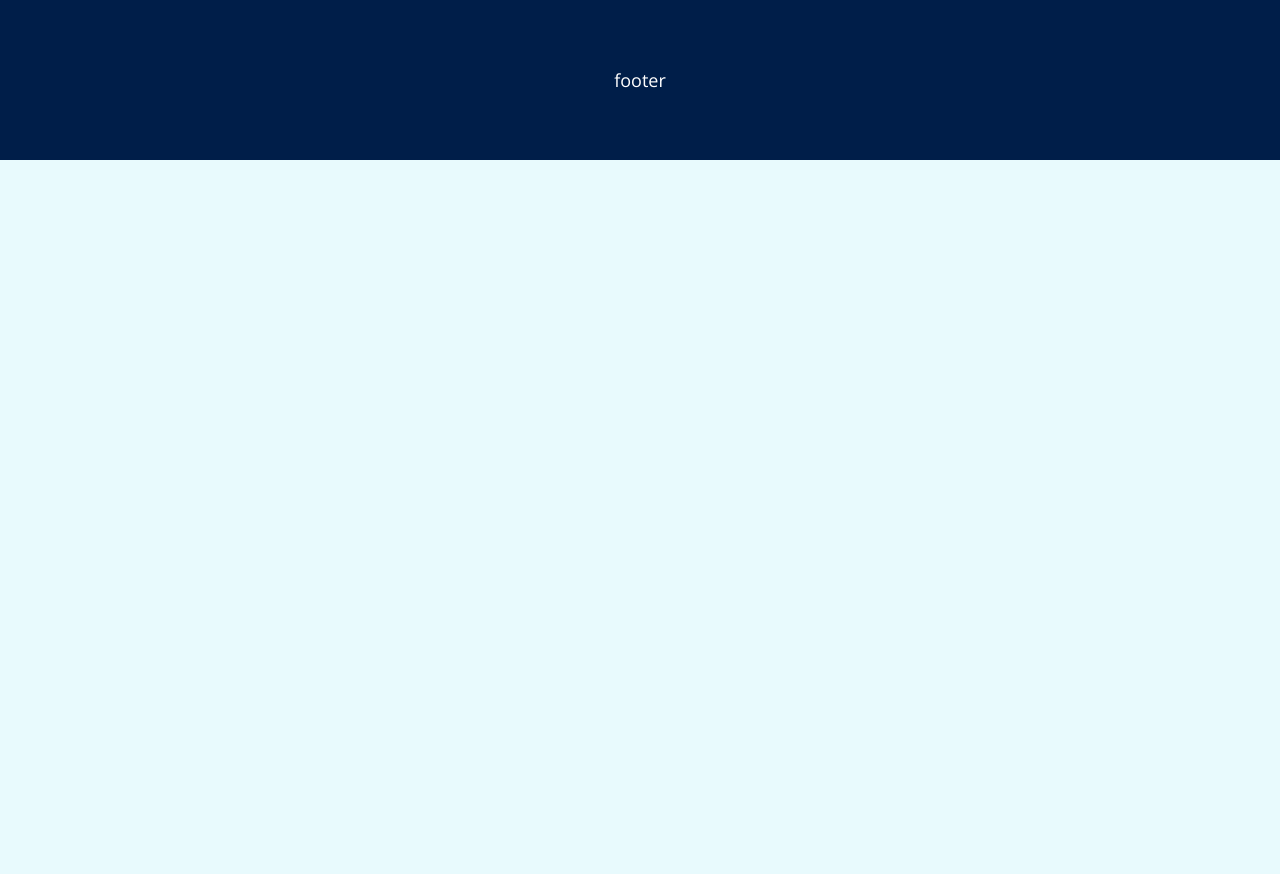
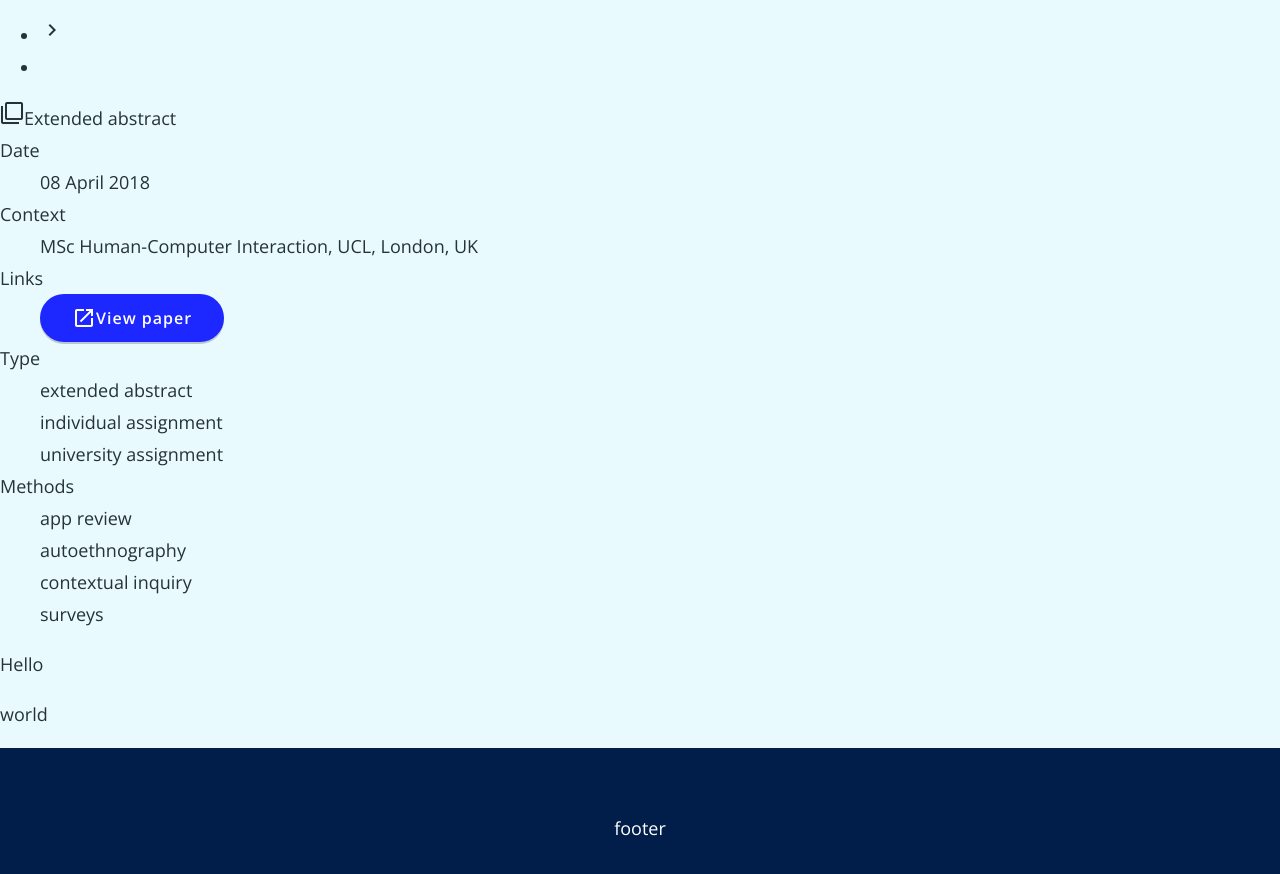
Before and after one commit to alexandrastoica/adopt-me-react, a React (Vite) app: page /articles/1 in a window 1280 px wide. Shown: the top 874 px of the page. Before the commit the page ends 800 px from the top, so only its background shows below. Built offline with nearby package versions, Linux system fonts and the light colour scheme.

Commit message:
WIP: Add some article components

```diff
--- /dev/null
+++ b/src/components/ArticleBody.js
@@ -0,0 +1,11 @@
+import React from "react";
+
+export default function ArticleBody() {
+  return (
+    <article className="article-body">
+      <span className="article--corner"></span>
+      <hi>Hello</hi>
+      <p>world</p>
+    </article>
+  );
+}
--- /dev/null
+++ b/src/components/Sidebar.js
@@ -0,0 +1,27 @@
+import React from "react";
+
+export default function Sidebar() {
+  return (
+    <aside>
+      <dl>
+        <dt className="article--label"><span className="material-icons">filter_none</span>Extended abstract</dt>
+        <dt>Date</dt>
+        <dd>08 April 2018</dd>
+        <dt>Context</dt>
+        <dd>MSc Human-Computer Interaction, UCL, London, UK</dd>
+        <dt>Links</dt>
+        <dd><a href="https://drive.google.com/file/d/1tZSYdIx2HKhR60WtpyIBmzVYOvf9tQin/view?usp=sharing" target="_blank" rel="noreferrer" className="primary-button">
+          <span className="material-icons">open_in_new</span>View paper </a></dd>
+        <dt>Type</dt>
+        <dd className="pill">extended abstract</dd>
+        <dd className="pill">individual assignment</dd>
+        <dd className="pill">university assignment</dd>
+        <dt>Methods</dt>
+        <dd className="pill">app review</dd>
+        <dd className="pill">autoethnography</dd>
+        <dd className="pill">contextual inquiry</dd>
+        <dd className="pill">surveys</dd>
+      </dl>
+    </aside>
+  );
+}
--- a/src/pages/Article.js
+++ b/src/pages/Article.js
@@ -1,7 +1,18 @@
 import React from "react";
+import ArticleBody from "../components/ArticleBody";
+import Sidebar from "../components/Sidebar";
+import StickyBreadcrumb from "../components/StickyBreadcrumb";
 
 const Article = () => {
-  return <div></div>;
+  return (
+    <div>
+      <StickyBreadcrumb />
+      <main className="article-wrapper">
+        <Sidebar />
+        <ArticleBody />
+      </main>
+    </div>
+  );
 };
 
 export default Article;
```
